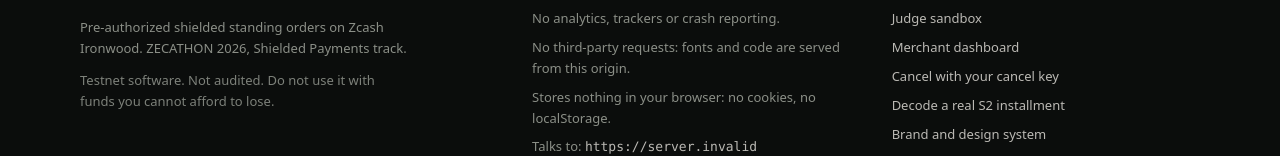
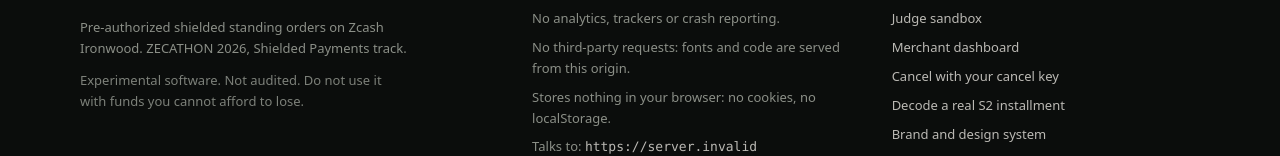
Before and after one commit to OoJae/cadence, a React (Vite) app in the folder web/: page / in a window 1280 px wide. Shown: the part 11169-11325 px from the top of the page. Built offline with nearby package versions, Linux system fonts and the light colour scheme; no server answers; a web font is replaced by a local one.

Commit message:
Footer: experimental, not testnet-only, now that a mainnet mandate runs

```diff
--- a/web/src/components/Layout.tsx
+++ b/web/src/components/Layout.tsx
@@ -164,7 +164,7 @@
             <span className="brand-word">cadence</span>
           </Link>
           <p>Pre-authorized shielded standing orders on Zcash Ironwood. ZECATHON 2026, Shielded Payments track.</p>
-          <p className="faint">Testnet software. Not audited. Do not use it with funds you cannot afford to lose.</p>
+          <p className="faint">Experimental software. Not audited. Do not use it with funds you cannot afford to lose.</p>
         </div>
         <div>
           <h2>This page</h2>
```
